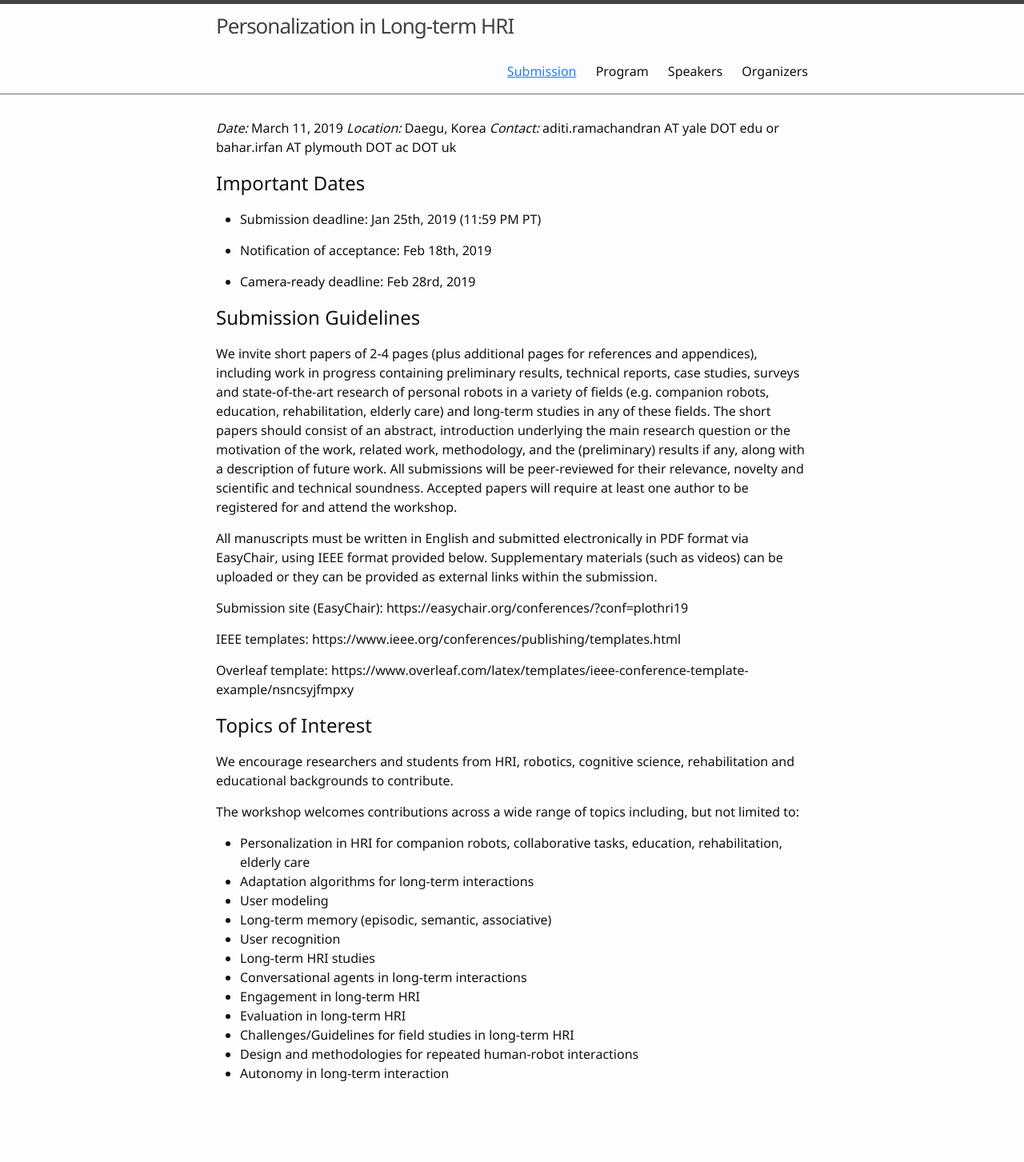
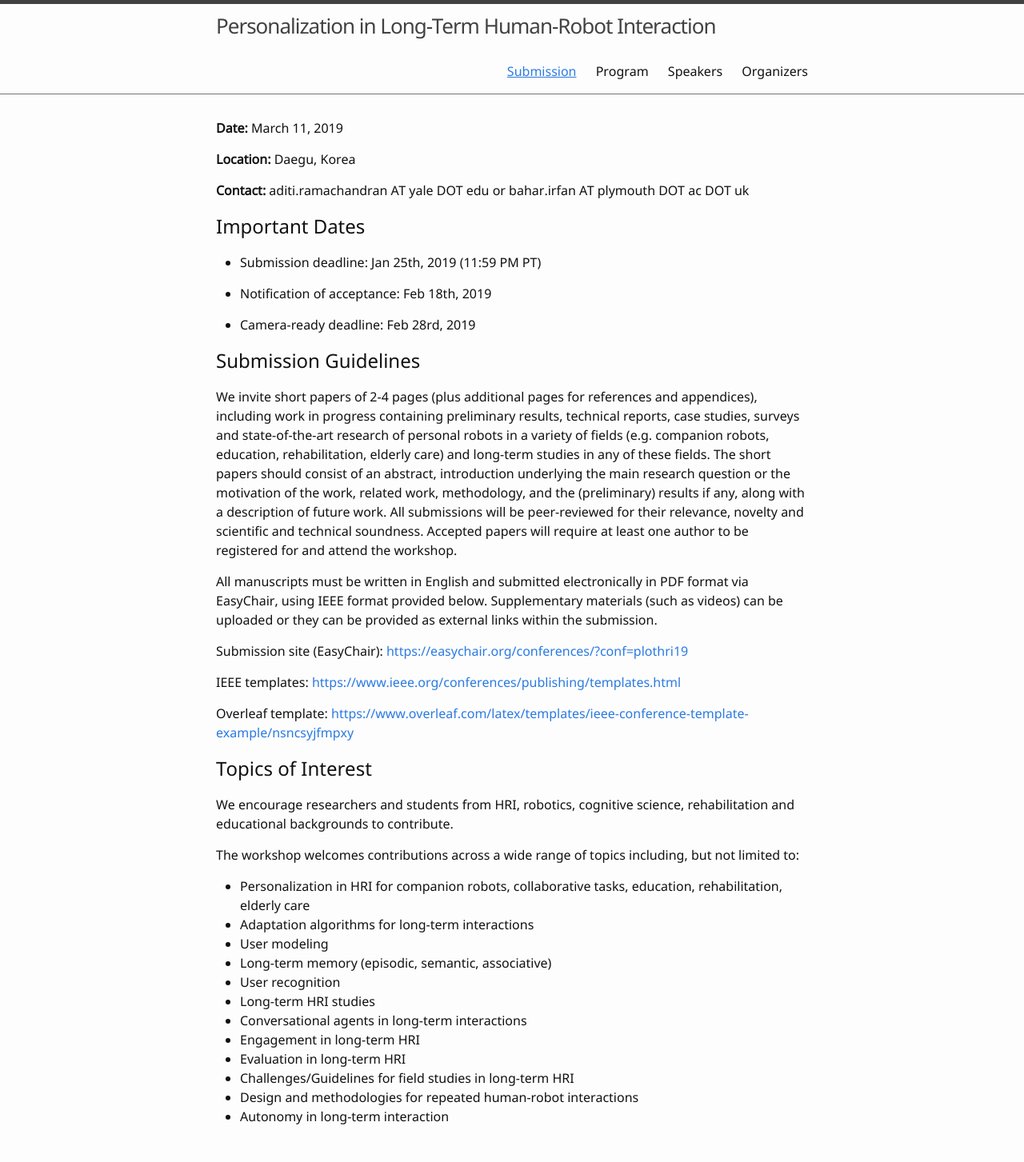
Before and after one commit to mcstaffa81/leap_hri_2023.io, a Jekyll site: the page built from 0-submission.md, in a window 1280 px wide. Shown: the whole page at 80% size. Built offline with Jekyll 4.4.1, drawn with Linux system fonts in a browser that asks for light colours; before the commit the page ends 1399 px from its top, so only the background shows below that.

```diff
--- a/0-submission.md
+++ b/0-submission.md
@@ -3,9 +3,11 @@ title: Submission
 nav: true
 ---
 
-*Date:* March 11, 2019
-*Location:* Daegu, Korea
-*Contact:* aditi.ramachandran AT yale DOT edu or bahar.irfan AT plymouth DOT ac DOT uk
+**Date:** March 11, 2019
+
+**Location:** Daegu, Korea
+
+**Contact:** aditi.ramachandran AT yale DOT edu or bahar.irfan AT plymouth DOT ac DOT uk
 
 ## Important Dates
 
@@ -21,11 +23,11 @@ We invite short papers of 2-4 pages (plus additional pages for references and ap
 
 All manuscripts must be written in English and submitted electronically in PDF format via EasyChair, using IEEE format provided below. Supplementary materials (such as videos) can be uploaded or they can be provided as external links within the submission.
 
-Submission site (EasyChair): https://easychair.org/conferences/?conf=plothri19
+Submission site (EasyChair): <https://easychair.org/conferences/?conf=plothri19>
 
-IEEE templates: https://www.ieee.org/conferences/publishing/templates.html
+IEEE templates: <https://www.ieee.org/conferences/publishing/templates.html>
 
-Overleaf template: https://www.overleaf.com/latex/templates/ieee-conference-template-example/nsncsyjfmpxy
+Overleaf template: <https://www.overleaf.com/latex/templates/ieee-conference-template-example/nsncsyjfmpxy>
 
 ## Topics of Interest
 
--- a/_config.yml
+++ b/_config.yml
@@ -8,7 +8,7 @@
 
 # Site settings
 # title appears in the header
-title: "Personalization in Long-term HRI"
+title: "Personalization in Long-Term Human-Robot Interaction"
 
 
 # author settings for cc-by, appears in the footer
```
Also changed, not shown: 1-program.md (+2 -0 lines), 2-speakers.md (+4 -4 lines), 3-organizers.md (+12 -12 lines), 1 other file.
